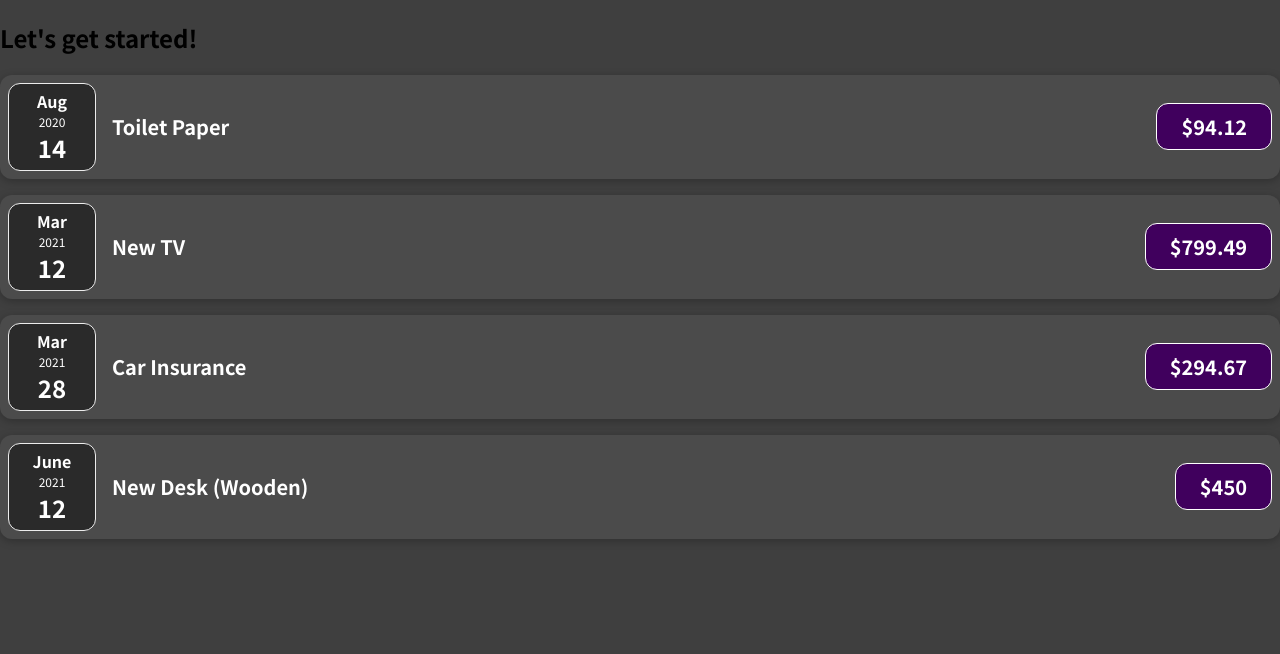
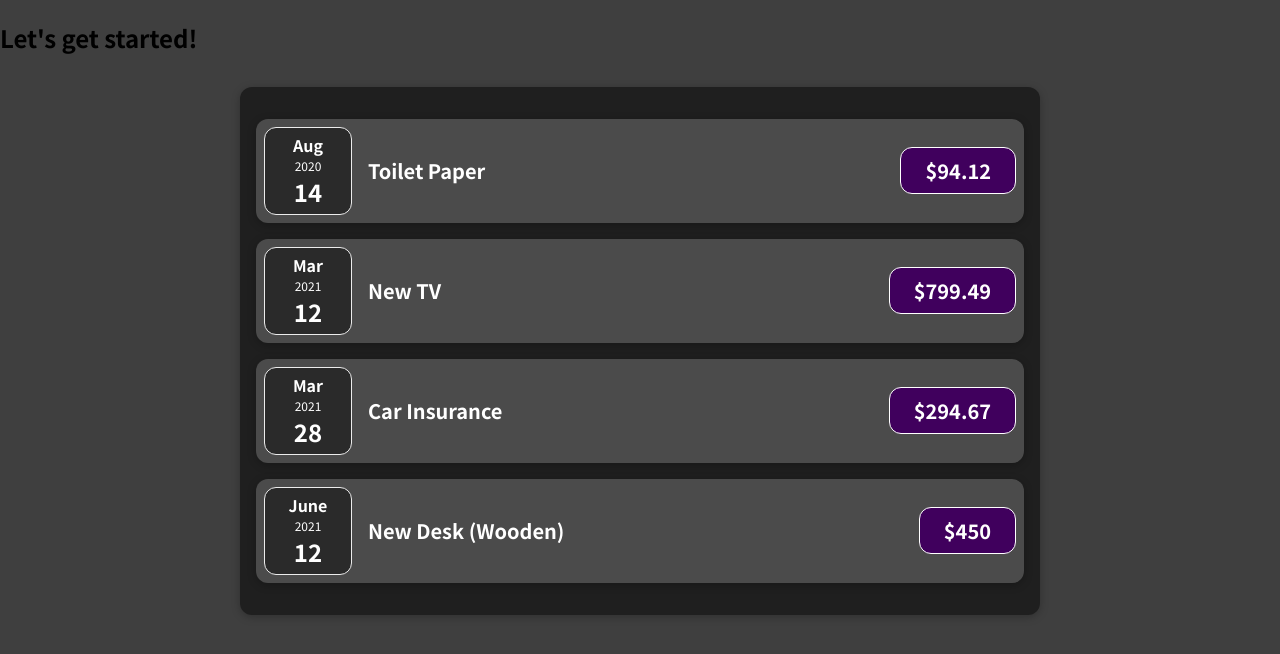
Before and after one commit to chip0912/react-learning, a JavaScript app: page / in a window 1280 px wide. Shown: the top 654 px of the page. Built offline with nearby package versions, Linux system fonts and the light colour scheme.

Commit message:
adding card component to pass other html to it

```diff
--- /dev/null
+++ b/src/components/Card.css
@@ -0,0 +1,4 @@
+.card {
+    box-shadow: 0 2px 8px rgba(0, 0, 0, 0.25);
+    border-radius: 12px;
+}
--- /dev/null
+++ b/src/components/Card.js
@@ -0,0 +1,12 @@
+import "./Card.css";
+
+function Card(props) {
+
+  const classes = `card ${props.className}`;
+
+  return (
+    <div className={classes}>{props.children}</div>
+  );
+}
+
+export default Card;
--- a/src/components/ExpenseItem.css
+++ b/src/components/ExpenseItem.css
@@ -2,10 +2,8 @@
   display: flex;
   justify-content: space-between;
   align-items: center;
-  box-shadow: 0 2px 8px rgba(0, 0, 0, 0.25);
   padding: 0.5rem;
   margin: 1rem 0;
-  border-radius: 12px;
   background-color: #4b4b4b;
 }
 
--- a/src/components/ExpenseItem.js
+++ b/src/components/ExpenseItem.js
@@ -1,17 +1,18 @@
 import './ExpenseItem.css';
+import ExpenseDate from "./ExpenseDate";
 
-import ExpenseDate from "./ExpenseDate";
+import Card from './Card';
 
 function ExpenseItem(props) {
 
   return (
-    <div className='expense-item'>
+    <Card className='expense-item'>
       <ExpenseDate date={props.date} />
       <div className='expense-item__description'>
         <h2>{props.title}</h2>
         <div className='expense-item__price'>${props.amount}</div>
       </div>
-    </div>
+    </Card>
   );
 }
 
--- a/src/components/Expenses.css
+++ b/src/components/Expenses.css
@@ -0,0 +1,7 @@
+.expenses {
+  padding: 1rem;
+  background-color: rgb(31, 31, 31);
+  margin: 2rem auto;
+  width: 50rem;
+  max-width: 95%;
+}
--- a/src/components/Expenses.js
+++ b/src/components/Expenses.js
@@ -2,9 +2,11 @@
 
 import ExpenseItem from "./ExpenseItem";
 
+import Card from "./Card";
+
 function Expenses(props) {
   return (
-    <div>
+    <Card className="expenses">
       <ExpenseItem
         title={props.items[0].title}
         amount={props.items[0].amount}
@@ -25,7 +27,7 @@
         amount={props.items[3].amount}
         date={props.items[3].date}
       />
-    </div>
+    </Card>
   );
 }
 
```
